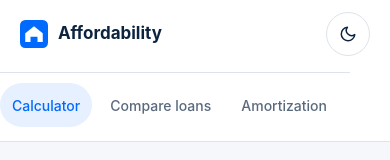
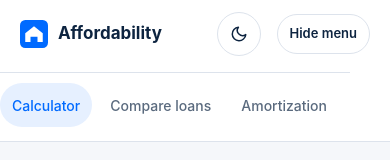
Before and after one commit to Adeutz/HomeAffordabilityCalculator, a React (Vite) app: page / in a window 390 px wide. Shown: the top 160 px of the page. Built offline with nearby package versions, Linux system fonts and the light colour scheme.

Commit message:
minimize on mobile

```diff
--- a/src/App.jsx
+++ b/src/App.jsx
@@ -12,8 +12,28 @@ import { useTheme } from './hooks/useTheme.js';
 import InstallPrompt from './components/InstallPrompt.jsx';
 import UpdatePrompt from './components/UpdatePrompt.jsx';
 
+const NAV_MINIMIZED_KEY = 'header-nav-minimized';
+
 export default function App() {
   const { theme, toggle } = useTheme();
+  const [isNavMinimized, setIsNavMinimized] = useState(false);
+
+  useEffect(() => {
+    const saved = window.localStorage.getItem(NAV_MINIMIZED_KEY);
+    if (saved === 'true') {
+      setIsNavMinimized(true);
+    }
+  }, []);
+
+  useEffect(() => {
+    window.localStorage.setItem(NAV_MINIMIZED_KEY, isNavMinimized ? 'true' : 'false');
+  }, [isNavMinimized]);
+
+  const handleNavLinkClick = () => {
+    if (window.matchMedia('(max-width: 719px)').matches) {
+      setIsNavMinimized(true);
+    }
+  };
 
   return (
     <InputsProvider>
@@ -30,14 +50,23 @@ export default function App() {
             <span>Affordability</span>
           </div>
 
-          <nav>
-            <NavLink to="/" end>Calculator</NavLink>
-            <NavLink to="/compare">Compare loans</NavLink>
-            <NavLink to="/amortization">Amortization</NavLink>
-            <NavLink to="/stress">Stress test</NavLink>
-            <NavLink to="/scenarios">Scenarios</NavLink>
-            <NavLink to="/savings-goal">Savings goal</NavLink>
-            <NavLink to="/rent-vs-buy">Rent vs buy</NavLink>
+          <button
+            className="menu-toggle"
+            onClick={() => setIsNavMinimized((prev) => !prev)}
+            aria-expanded={!isNavMinimized}
+            aria-controls="app-primary-nav"
+          >
+            {isNavMinimized ? 'Show menu' : 'Hide menu'}
+          </button>
+
+          <nav id="app-primary-nav" className={isNavMinimized ? 'is-minimized' : ''}>
+            <NavLink to="/" end onClick={handleNavLinkClick}>Calculator</NavLink>
+            <NavLink to="/compare" onClick={handleNavLinkClick}>Compare loans</NavLink>
+            <NavLink to="/amortization" onClick={handleNavLinkClick}>Amortization</NavLink>
+            <NavLink to="/stress" onClick={handleNavLinkClick}>Stress test</NavLink>
+            <NavLink to="/scenarios" onClick={handleNavLinkClick}>Scenarios</NavLink>
+            <NavLink to="/savings-goal" onClick={handleNavLinkClick}>Savings goal</NavLink>
+            <NavLink to="/rent-vs-buy" onClick={handleNavLinkClick}>Rent vs buy</NavLink>
           </nav>
 
           <div className="spacer" />
--- a/src/styles/global.css
+++ b/src/styles/global.css
@@ -196,6 +196,25 @@ h4 { font-size: 15px; color: var(--text-muted); font-weight: 600; }
 }
 
 .app-header .spacer { flex: 1; }
+
+.menu-toggle {
+  display: none;
+  align-items: center;
+  justify-content: center;
+  min-height: 40px;
+  padding: 8px 12px;
+  border-radius: 999px;
+  border: 1px solid var(--border);
+  background: var(--bg-card);
+  color: var(--text);
+  font-size: 13px;
+  font-weight: 600;
+  flex-shrink: 0;
+}
+.menu-toggle:hover {
+  background: var(--bg-soft);
+  border-color: var(--border-strong);
+}
 
 .icon-button {
   display: inline-flex;
@@ -977,6 +996,10 @@ th:first-child, td:first-child { text-align: left; }
 }
 
 @media (max-width: 719px) {
+  .menu-toggle {
+    display: inline-flex;
+    order: 3;
+  }
   .app-header .spacer {
     display: none;
   }
@@ -1011,6 +1034,9 @@ th:first-child, td:first-child { text-align: left; }
   }
   .app-header nav a {
     scroll-snap-align: start;
+  }
+  .app-header nav.is-minimized {
+    display: none;
   }
 }
 
```
